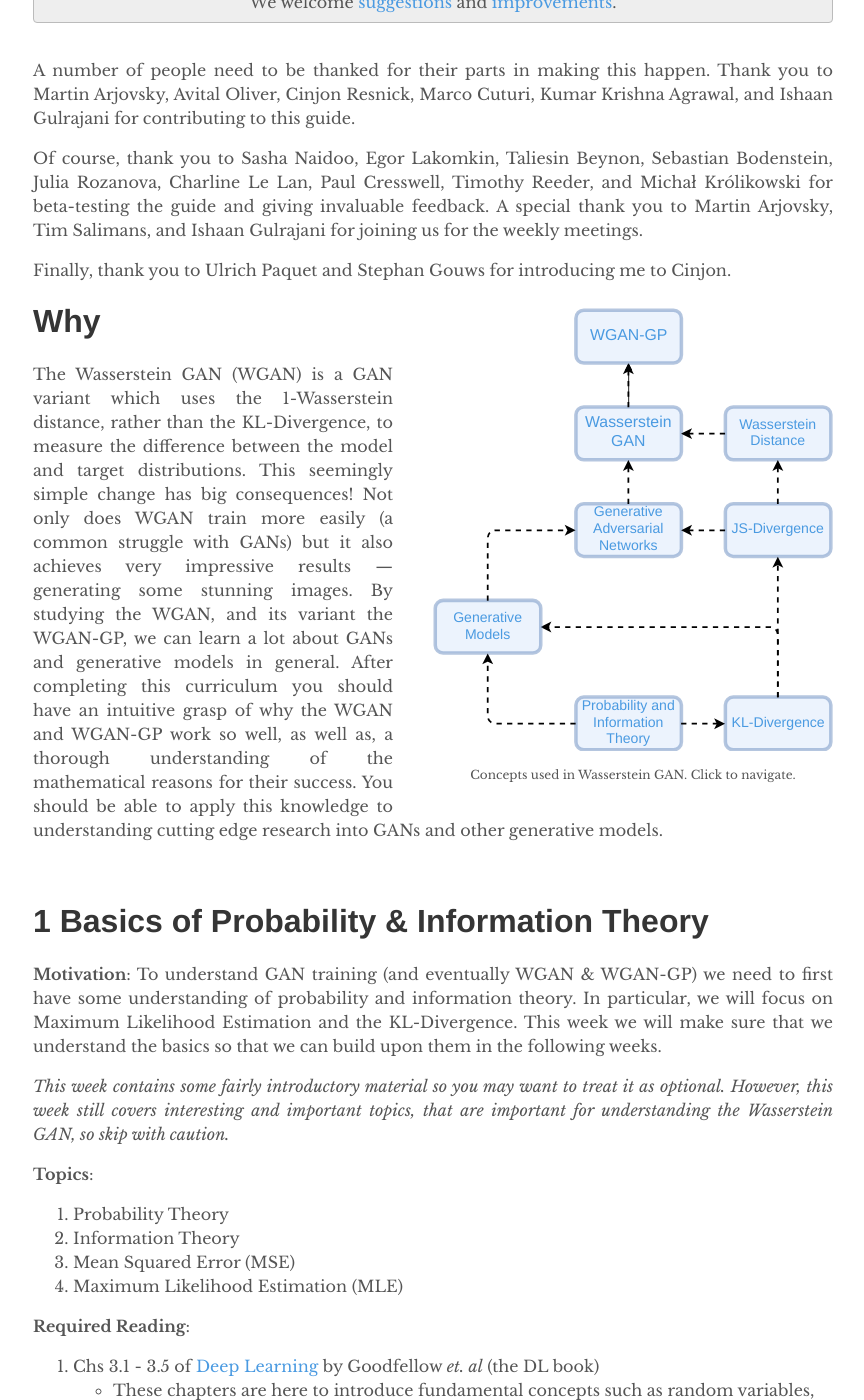
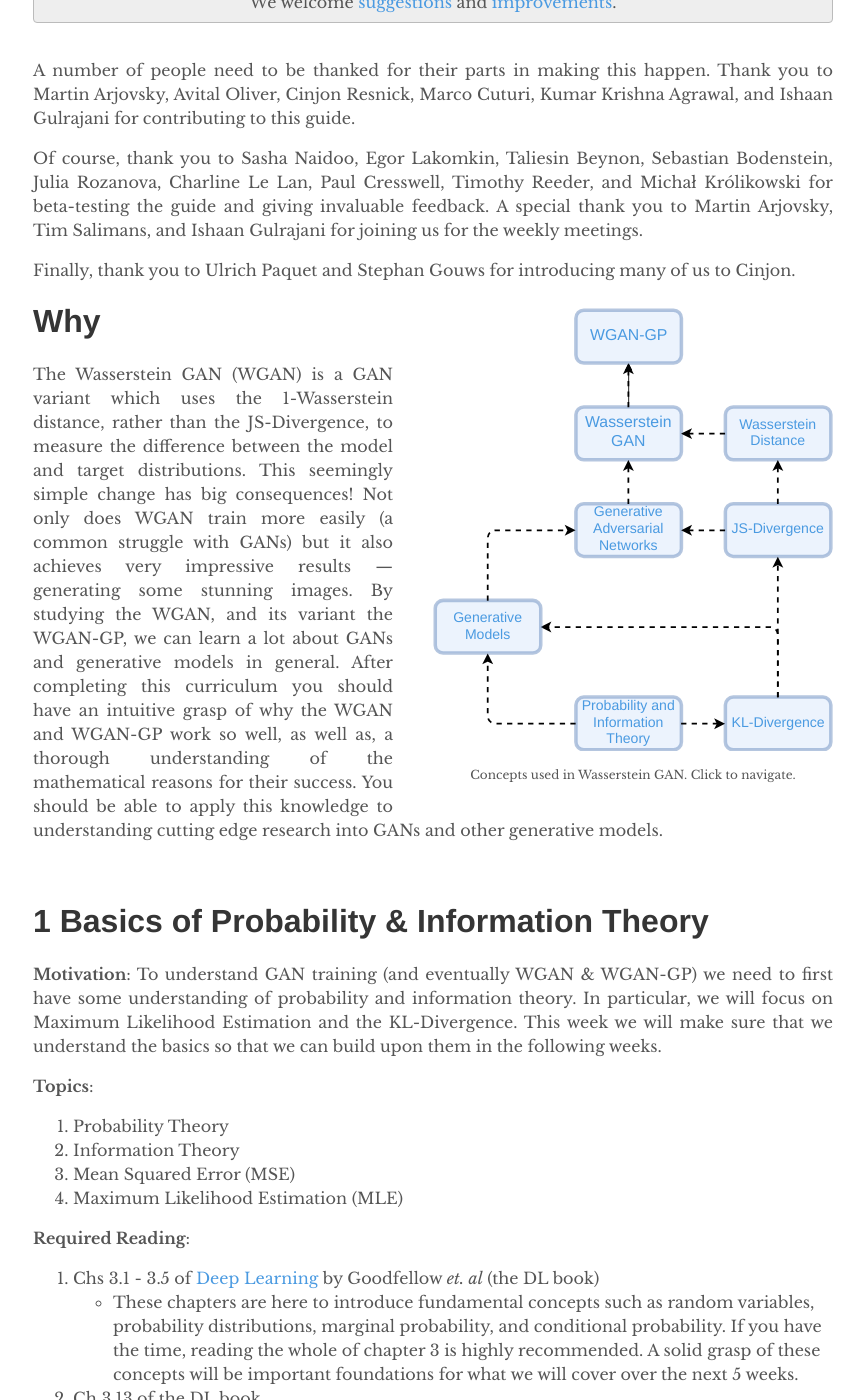
Before and after one commit to depthfirstlearning/depthfirstlearning.com, a Jekyll site: the page built from _posts/2019-03-23-WassersteinGAN.markdown, in a window 1280 px wide and 1400 px high, scrolled down 427 px. Shown: the whole window, without its empty margins (207-1071 px from the left). Built offline with Jekyll 4.4.1, drawn with Linux system fonts in a browser that asks for light colours; formulas are drawn with MathJax 3; some of the changed text lies outside the part shown.

Commit message:
Some small tweaks to the content:
* Changed the description to mantion JSD rather than KLD.

* Removed the warning about week 1 being introductory.

* Expanded on the generative vs descriminative answer.

* Expanded on the how to WGAN makes use of the Wasserstein distance in the overview of the WGAN paper.

* Other small tweaks.

```diff
--- a/_posts/2019-03-23-WassersteinGAN.markdown
+++ b/_posts/2019-03-23-WassersteinGAN.markdown
@@ -4,7 +4,7 @@
 date:   2019-03-23 10:00:00 -0400
 categories: generative-adversarial-networks
 author: james
-blurb: "The Wasserstein GAN (WGAN) is a GAN variant which uses the 1-Wasserstein distance, rather than the KL-Divergence, to measure the difference between the model and target distributions. This seemingly simple change has big consequences! Not only does WGAN train more easily but it also achieves very impressive results &#8212; generating some stunning images."
+blurb: "The Wasserstein GAN (WGAN) is a GAN variant which uses the 1-Wasserstein distance, rather than the JS-Divergence, to measure the difference between the model and target distributions. This seemingly simple change has big consequences! Not only does WGAN train more easily but it also achieves very impressive results &#8212; generating some stunning images."
 feedback: true
 ---
 
@@ -12,7 +12,7 @@
 
 Of course, thank you to Sasha Naidoo, Egor Lakomkin, Taliesin Beynon, Sebastian Bodenstein, Julia Rozanova, Charline Le Lan, Paul Cresswell, Timothy Reeder, and Michał Królikowski for beta-testing the guide and giving invaluable feedback. A special thank you to Martin Arjovsky, Tim Salimans, and Ishaan Gulrajani for joining us for the weekly meetings.
 
-Finally, thank you to Ulrich Paquet and Stephan Gouws for introducing me to Cinjon.
+Finally, thank you to Ulrich Paquet and Stephan Gouws for introducing many of us to Cinjon.
 
 <div class="deps-graph">
   <iframe class="deps" src="/assets/wgan-deps.svg" width="400"></iframe>
@@ -21,14 +21,12 @@
 
 # Why
 
-The Wasserstein GAN (WGAN) is a GAN variant which uses the 1-Wasserstein distance, rather than the KL-Divergence, to measure the difference between the model and target distributions. This seemingly simple change has big consequences! Not only does WGAN train more easily (a common struggle with GANs) but it also achieves very impressive results &#8212; generating some stunning images. By studying the WGAN, and its variant the WGAN-GP, we can learn a lot about GANs and generative models in general. After completing this curriculum you should have an intuitive grasp of why the WGAN and WGAN-GP work so well, as well as, a thorough understanding of the mathematical reasons for their success. You should be able to apply this knowledge to understanding cutting edge research into GANs and other generative models.
+The Wasserstein GAN (WGAN) is a GAN variant which uses the 1-Wasserstein distance, rather than the JS-Divergence, to measure the difference between the model and target distributions. This seemingly simple change has big consequences! Not only does WGAN train more easily (a common struggle with GANs) but it also achieves very impressive results &#8212; generating some stunning images. By studying the WGAN, and its variant the WGAN-GP, we can learn a lot about GANs and generative models in general. After completing this curriculum you should have an intuitive grasp of why the WGAN and WGAN-GP work so well, as well as, a thorough understanding of the mathematical reasons for their success. You should be able to apply this knowledge to understanding cutting edge research into GANs and other generative models.
 
 <br />
 
 # 1 Basics of Probability & Information Theory
   **Motivation**: To understand GAN training (and eventually WGAN & WGAN-GP) we need to first have some understanding of probability and information theory. In particular, we will focus on Maximum Likelihood Estimation and the KL-Divergence. This week we will make sure that we understand the basics so that we can build upon them in the following weeks.
-
-  _This week contains some fairly introductory material so you may want to treat it as optional. However, this week still covers interesting and important topics, that are important for understanding the Wasserstein GAN, so skip with caution._
 
   **Topics**:
 
@@ -377,7 +377,7 @@
   **Required Reading**:
 
   1. [The WGAN paper](https://arxiv.org/pdf/1701.07875.pdf)
-      * This should be pretty self-explanatory! We’re doing a DFL on Wasserstein GANs so we’d better read the paper! (This isn’t the end of the road, however, next week we’ll look at WGAN-GP.) The paper builds upon an intuitive idea: the family of Wasserstein distances is a nice distance between probability distributions, that is well grounded in theory. The authors propose to use the 1-Wasserstein distance to estimate generative models. They show that the 1-Wasserstein distance is an integral probability metric (IPM) with a meaningful set of constraints (1-Lipschitz functions), and can, therefore, be optimized by focusing on discriminators that are “well behaved” (meaning that their output does not change to much if you perturb the input, i.e. they are Lipschitz!).
+      * This should be pretty self-explanatory! We’re doing a DFL on Wasserstein GANs so we’d better read the paper! (This isn’t the end of the road, however, next week we’ll look at WGAN-GP.) The paper builds upon an intuitive idea: the family of Wasserstein distances is a nice distance between probability distributions, that is well grounded in theory. The authors propose to use the 1-Wasserstein distance to estimate generative models. More specifically, they propose to use the 1-Wasserstein distance in place of the JSD in a standard GAN &#8212; that is to measure the difference between the true distribution and the model distribution of the data. They show that the 1-Wasserstein distance is an integral probability metric (IPM) with a meaningful set of constraints (1-Lipschitz functions), and can, therefore, be optimized by focusing on discriminators that are “well behaved” (meaning that their output does not change to much if you perturb the input, i.e. they are Lipschitz!).
 
   **Optional Reading**:
 
```
Also changed, not shown: other parts of _posts/2019-03-23-WassersteinGAN.markdown (+5 -3 lines).
